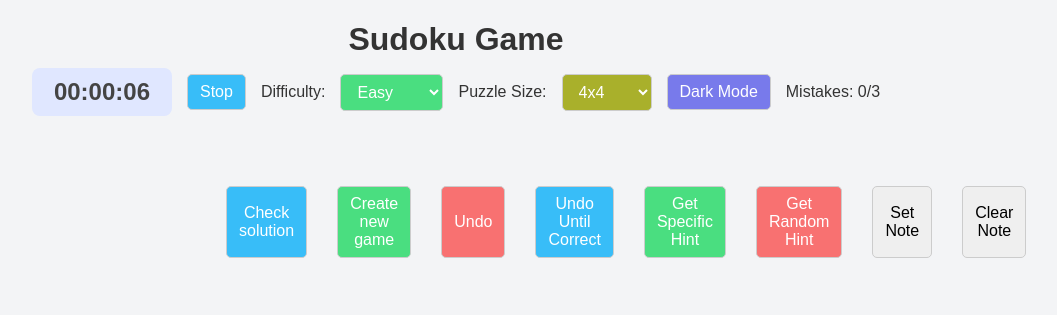
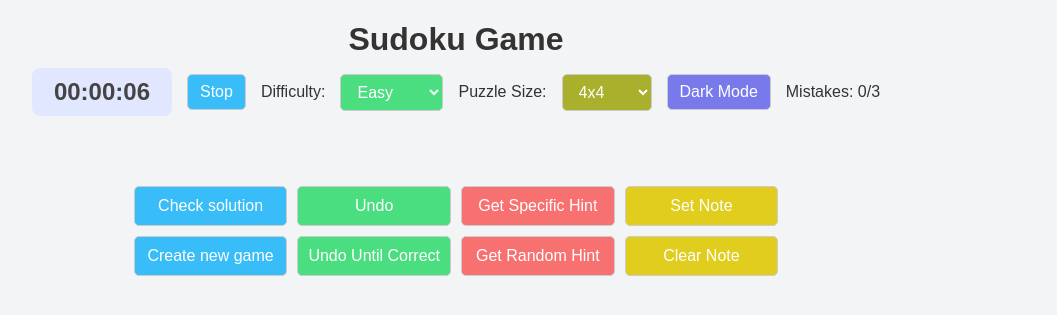
Before and after one commit to jbierowiec/CISC_6100, a Python web app: template frontend/templates/index.html in a window 1280 px wide. Shown: the top 315 px of the page, without its empty margins (184-1241 px from the left). Run offline with Jinja, Linux system fonts and the light colour scheme; the template is opened without the code that fills it, so the values that code supplies are empty.

Commit message:
Pause/Fix, Win message, responsive changes

```diff
--- a/frontend/static/style.css
+++ b/frontend/static/style.css
@@ -6,7 +5,21 @@ body {
   font-family: Arial, sans-serif;
   background-color: #f3f4f6;
   margin: 0;
+  padding: 0;
+  box-sizing: border-box;
 }
+
+.container {
+  display: flex;
+  flex-direction: column;
+  align-items: center;
+  width: 90%; /* Adjust the width based on screen size */
+  max-width: 1200px; /* Prevent it from growing too large */
+  margin: 0 auto;
+  padding: 20px;
+  box-sizing: border-box;
+}
+
 
 /* Title styling */
 h1 {
@@ -23,22 +36,21 @@ h1 {
   margin-bottom: 20px;
 }
 
-/* Bottom controls container for inline layout */
 .bottom-controls {
-  display: flex;
-  grid-template-columns: repeat(3, 1fr);
-  grid-template-rows: repeat(3, auto);
-  gap: 10px 30px;
-  justify-content: space-evenly;
-  justify-items: center;
+  display: grid;
+  grid-template-columns: repeat(4, 1fr); /* 4 buttons per row */
+  gap: 10px; /* Spacing between buttons */
+  justify-content: center; /* Center the grid */
   padding: 20px;
-  width: 500px;
-  box-sizing: border-box;
- }
+  max-width: 75%; /* Ensure it spans the available width */
+  box-sizing: border-box; /* Include padding in width calculation */
+}
 
 .bottom-controls button {
-  margin-bottom: 5px;
+  width: 100%; /* Make buttons span their grid cell */
+  padding: 10px; /* Adjust padding for button size */
 }
+
 
 /* Timer styling */
 #timer {
@@ -72,35 +84,57 @@ button:hover {
   opacity: 0.9;
 }
 
+button:disabled {
+  background-color: #ccc;
+  color: #666;
+  cursor: not-allowed;
+}
+
 /* Button colors */
 button#theme-toggle {
   background-color: #787aeb;
   color: #fff;
 }
+
 button:nth-of-type(1) {
   background-color: #38bdf8;
   color: #fff;
-} /* Check Solution */
+}
+
 button:nth-of-type(2) {
   background-color: #4ade80;
   color: #fff;
-} /* New Game */
+}
+
 button:nth-of-type(3) {
   background-color: #f87171;
   color: #fff;
-} /* Undo */
+}
+
 button:nth-of-type(4) {
+  background-color: #e1cd1e;
+  color: #fff;
+}
+
+button:nth-of-type(5) {
   background-color: #38bdf8;
   color: #fff;
-} /* Check Solution */
-button:nth-of-type(5) {
+}
+
+button:nth-of-type(6) {
   background-color: #4ade80;
   color: #fff;
-} /* New Game */
-button:nth-of-type(6) {
+}
+
+button:nth-of-type(7) {
   background-color: #f87171;
   color: #fff;
-} /* Undo */
+}
+
+button:nth-of-type(8) {
+  background-color: #e1cd1e;
+  color: #fff;
+}
 
 /* Dark mode button colors */
 body.dark-mode button#theme-toggle {
--- a/frontend/templates/index.html
+++ b/frontend/templates/index.html
@@ -47,18 +47,14 @@
     <!-- Bottom controls: Check Solution, New Game, Undo, Get Hint -->
     <div class="bottom-controls">
       <button onclick="checkSolution()">Check solution</button>
+      <button onclick="undoMove()">Undo</button>
+      <button onclick="getHint()">Get Specific Hint</button>
+      <button onclick="note()">Set Note</button>
       <button onclick="newGame()">Create new game</button>
-      <button onclick="undoMove()">Undo</button>
       <button onclick="undoUntilCorrect()">Undo Until Correct</button>
-      <button onclick="getHint()">Get Specific Hint</button>
       <button onclick="getRandomHint()">Get Random Hint</button>
-      <button onclick="note()">Set Note</button>
       <button onclick="clearNotes()">Clear Note</button>
-      <!--
-      <button id="set-note-button" onclick="toggleSetNote()">
-        Set Note: Off
-      </button>
-    --></div>
+    </div>
     <!-- Loss message modal -->
     <div
       id="loss-message"
@@ -77,9 +73,25 @@
       <p>You Lost!</p>
       <p>Retry in <span id="retry-timer">10</span> seconds...</p>
     </div>
+    <div
+      id="congrats-message"
+      style="
+        display: none;
+        position: fixed;
+        top: 50%;
+        left: 50%;
+        transform: translate(-50%, -50%);
+        background-color: white;
+        border: 2px solid black;
+        padding: 20px;
+        text-align: center;
+      "
+    >
+      <p>Congratulations! You have solved the Sudoku puzzle!</p>
+      <button onclick="restartGame()">New Game</button>
+    </div>
 
     <script>
-
       const puzzleSize = document.getElementById("puzzleSize").value;
       const maxMistakes = 3;
       let mistakeCount = 0;
@@ -92,25 +104,24 @@
 
       // Mark
       // when the html page is loaded, generate the random puzzle
-      document.addEventListener("DOMContentLoaded", async function() {
+      document.addEventListener("DOMContentLoaded", async function () {
         // Store the session ID in localStorage when the page loads
-          currentSessionID = localStorage.getItem("session_id")
-          console.log(currentSessionID)
-          if (!currentSessionID) // if there was not an existing session, set it to 0
-            currentSessionID = 0
+        currentSessionID = localStorage.getItem("session_id");
+        console.log(currentSessionID);
+        if (!currentSessionID)
+          // if there was not an existing session, set it to 0
+          currentSessionID = 0;
 
         // Request for a new game (pass the existing session_id if available)
-          response = await fetch(
-          `/get_session?session_id=${currentSessionID}`
-          );
+        response = await fetch(`/get_session?session_id=${currentSessionID}`);
         data = await response.json();
 
-          const newSessionID = data.new_session_id
+        const newSessionID = data.new_session_id;
         console.log(newSessionID);
 
         localStorage.setItem("session_id", newSessionID);
 
-          puzzleResponse = await fetch(`/get_puzzle?session_id=${newSessionID}`)
+        puzzleResponse = await fetch(`/get_puzzle?session_id=${newSessionID}`);
         const puzzleData = await puzzleResponse.json();
 
         updateGrid(puzzleData.cells);
@@ -118,16 +129,18 @@
 
       //Jonathan
       //this is what is directly called from the button. This takes all the values we need then passes it to the async function to set the backend notes
-      function note(){
-        console.log(selectedCell)
+      function note() {
+        console.log(selectedCell);
         if (selectedCell) {
           const row = parseInt(selectedCell.dataset.row);
           const col = parseInt(selectedCell.dataset.col);
-          const puzzleSize = parseInt(document.getElementById("puzzleSize").value);
+          const puzzleSize = parseInt(
+            document.getElementById("puzzleSize").value
+          );
           const value = prompt("Enter a note value (1-9):");
-          if(value && !isNaN(value) && value >= 1 && value <= puzzleSize){
-            setNote(row, col, parseInt(value))
-          } else{
+          if (value && !isNaN(value) && value >= 1 && value <= puzzleSize) {
+            setNote(row, col, parseInt(value));
+          } else {
             alert("Invalid note value. Please enter a valid number");
           }
         } else {
@@ -170,7 +183,7 @@
           });
 
           const data2 = await response2.json();
-          const notes = data2["notes"]
+          const notes = data2["notes"];
           console.log("Notes fetched successfully:", notes);
           if (notes) {
             // Call the function to update the UI with the new notes
@@ -201,7 +214,12 @@
 
         const noteGrid = cellContainer.querySelector(".notes-grid");
         if (!noteGrid) {
-            console.error("Notes grid not found for cell at row:", row, "col:", col);
+          console.error(
+            "Notes grid not found for cell at row:",
+            row,
+            "col:",
+            col
+          );
           return;
         }
 
@@ -217,7 +235,11 @@
           noteGrid.appendChild(noteElement);
         }
 
-        console.log("Notes updated successfully for cell:", { row, col, notes });
+        console.log("Notes updated successfully for cell:", {
+          row,
+          col,
+          notes,
+        });
       }
 
       //Jonathan
@@ -245,7 +267,9 @@
           if (data.success) {
             console.log(data.message);
 
-                document.querySelectorAll(".cell-container").forEach((cellContainer) => {
+            document
+              .querySelectorAll(".cell-container")
+              .forEach((cellContainer) => {
                 const row = parseInt(cellContainer.dataset.row);
                 const col = parseInt(cellContainer.dataset.col);
 
@@ -258,7 +282,6 @@
           console.error("Error clearing all notes:", error);
         }
       }
-
 
       // Jan
       // Function to get a hint
@@ -292,13 +315,14 @@
         do {
           row = Math.floor(Math.random() * size); // Random row index
           col = Math.floor(Math.random() * size); // Random column index
-          cell = document.querySelector(`.cell[data-row="${row}"][data-col="${col}"]`);
+          cell = document.querySelector(
+            `.cell[data-row="${row}"][data-col="${col}"]`
+          );
         } while (cell && (cell.value !== "" || cell.disabled)); // Ensure the cell is empty and not pre-filled
 
         // Pass the random row and column into getSpecificHint
         getSpecificHint(row, col);
       }
-
 
       // Jan / Jonathan
       // Function to get a specifc hint
@@ -311,13 +335,13 @@
             alert("Session ID is not available. Please restart the game.");
             return;
           }
-          puzzleResponse = await fetch(`/get_puzzle?session_id=${sessionId}`)
+          puzzleResponse = await fetch(`/get_puzzle?session_id=${sessionId}`);
           if (!puzzleResponse.ok) {
             throw new Error("Failed to fetch puzzle from the server");
           }
           const puzzleData = await puzzleResponse.json();
           const solution = puzzleData.solution;
-          hint = solution[row][col]
+          hint = solution[row][col];
           if (hint !== undefined) {
             // Fill the cell with the hint value
             const cell = document.querySelector(
@@ -325,9 +349,7 @@
             );
             if (cell && !cell.disabled) {
               cell.value = hint;
-              alert(
-                `Hint for cell (${row + 1}, ${col + 1}) is: ${hint}`
-              );
+              alert(`Hint for cell (${row + 1}, ${col + 1}) is: ${hint}`);
             } else {
               alert("This cell is already filled or disabled.");
             }
@@ -405,15 +427,14 @@
         const result = await response.json();
 
         // Iterate over the cells to update on the frontend
-        result.cells_to_update.forEach(cell => {
-
+        result.cells_to_update.forEach((cell) => {
           const cellElement = document.querySelector(
             `.cell[data-row="${cell.row}"][data-col="${cell.col}"]`
           );
 
           // If the cell is found, update its value
           if (cellElement) {
-              cellElement.value = cell.previous_value || "";  // Update the cell value
+            cellElement.value = cell.previous_value || ""; // Update the cell value
           }
         });
 
@@ -556,11 +577,16 @@
         const gridSize = Math.sqrt(document.querySelectorAll(".cell").length);
         const squareSize = Math.sqrt(gridSize);
         let hasMistakes = false;
+        let allFilled = true;
 
         document.querySelectorAll(".cell").forEach((cell) => {
           cell.classList.remove("incorrect-cell"); // Remove incorrect-cell class
           cell.style.backgroundColor = ""; // Reset background color
 
+          // Check if the board is fully filled
+          if (!cell.value) {
+            allFilled = false;
+          }
         });
 
         for (let row = 0; row < gridSize; row++) {
@@ -581,6 +607,10 @@
               }
             }
           }
+        }
+
+        if (!hasMistakes && allFilled) {
+          checkSolutionAutomatically(); // Check solution if no mistakes and all cells are filled
         }
 
         if (hasMistakes) {
@@ -658,7 +688,6 @@
         });
       });
 
-
       // Jan
       // Function to select a number from the number buttons and input it into a cell
       async function selectNumber(num) {
@@ -676,19 +705,29 @@
           userCol = selectedCell.dataset.col;
 
           // Get the existing session_id from localStorage
-          const existingSessionId = localStorage.getItem('session_id');
+          const existingSessionId = localStorage.getItem("session_id");
 
           const updateResponse = await fetch("/update_cell", {
             method: "POST",
             headers: { "Content-Type": "application/json" },
-            body: JSON.stringify({ row: userRow, column: userCol, new_value: num, session_id: existingSessionId, }),
+            body: JSON.stringify({
+              row: userRow,
+              column: userCol,
+              new_value: num,
+              session_id: existingSessionId,
+            }),
           });
 
           // Correct field - Jonathan
           const correctnessResponse = await fetch("/isCorrect", {
             method: "POST",
             headers: { "Content-Type": "application/json" },
-            body: JSON.stringify({ row: userRow, col: userCol, value: num, session_id: existingSessionId, }),
+            body: JSON.stringify({
+              row: userRow,
+              col: userCol,
+              value: num,
+              session_id: existingSessionId,
+            }),
           });
 
           const result = await correctnessResponse.json();
@@ -720,7 +759,7 @@
         if (array1.length !== array2.length) return false;
 
         for (let i = 0; i < array1.length; i++) {
-          if (array1[i].length !== array2[i].length){
+          if (array1[i].length !== array2[i].length) {
             return false;
           }
           for (let j = 0; j < array1[i].length; j++) {
@@ -733,7 +772,9 @@
       // Jan / Jonathan / Mark
       // Function to check solution of the board
       async function checkSolution() {
-        const puzzleSize = parseInt(document.getElementById("puzzleSize").value);
+        const puzzleSize = parseInt(
+          document.getElementById("puzzleSize").value
+        );
         const sessionId = localStorage.getItem("session_id");
 
         if (!sessionId) {
@@ -742,7 +783,9 @@
         }
 
         // Fetch the puzzle data using the session ID
-        const puzzleResponse = await fetch(`/get_puzzle?session_id=${sessionId}`);
+        const puzzleResponse = await fetch(
+          `/get_puzzle?session_id=${sessionId}`
+        );
         if (!puzzleResponse.ok) {
           alert("Failed to fetch puzzle from the server.");
           return;
@@ -755,7 +798,7 @@
         let boardComplete = true; // Flag to check if the board is completely filled
         let incorrectCells = []; // List to track any incorrect cells
 
-        cells.forEach(cell => {
+        cells.forEach((cell) => {
           // Check only non-prefilled cells
           if (!cell.pre_filled) {
             if (cell.value === 0) {
@@ -780,10 +823,47 @@
         }
       }
 
+      async function checkSolutionAutomatically() {
+        const sessionId = localStorage.getItem("session_id");
+
+        if (!sessionId) {
+          alert("Session ID is not available. Please restart the game.");
+          return;
+        }
+
+        // Fetch the puzzle data using the session ID
+        const puzzleResponse = await fetch(
+          `/get_puzzle?session_id=${sessionId}`
+        );
+        if (!puzzleResponse.ok) {
+          console.error("Failed to fetch puzzle data.");
+          return;
+        }
+
+        const puzzleData = await puzzleResponse.json();
+        const cells = puzzleData.cells;
+
+        let allCorrect = true;
+
+        cells.forEach((cell) => {
+          if (!cell.pre_filled && cell.value !== cell.solution) {
+            allCorrect = false;
+          }
+        });
+
+        if (allCorrect) {
+          stopTimer(); // Stop the timer
+          const congratsMessage = document.getElementById("congrats-message");
+          congratsMessage.style.display = "block";
+
+          disableBoard(); // Disable the board
+        }
+      }
+
       // Mark
       // helper function to highlight incorrect cells -- NOT INVALID CELLS
       function highlightIncorrectCells(incorrectCells) {
-        incorrectCells.forEach(cell => {
+        incorrectCells.forEach((cell) => {
           const cellElement = document.querySelector(
             `.cell[data-row="${cell.row}"][data-col="${cell.column}"]`
           );
@@ -801,7 +881,7 @@
         const puzzleSize = document.getElementById("puzzleSize").value; // Get the selected puzzle size
 
         // Get the existing session_id from localStorage if it exists
-        const existingSessionId = localStorage.getItem('session_id');
+        const existingSessionId = localStorage.getItem("session_id");
 
         // Request for a new game (pass the existing session_id if available)
         const response = await fetch(
@@ -811,7 +891,7 @@
         const { cells, session_id } = await response.json();
 
         // Store the new session_id in localStorage for future use
-        localStorage.setItem('session_id', session_id);
+        localStorage.setItem("session_id", session_id);
 
         /*const response = await fetch(
           `/new_game?difficulty=${difficulty}&size=${puzzleSize}`
@@ -829,6 +909,14 @@
 
         resetTimer();
         moveHistory = [];
+      }
+
+      function restartGame() {
+        const congratsMessage = document.getElementById("congrats-message");
+        if (congratsMessage) {
+          congratsMessage.style.display = "none"; // Hide the congratulations message
+        }
+        newGame(); // Start a new game
       }
 
       // Jan
@@ -888,7 +976,9 @@
           // Add click event listener for cell selection
           cellContainer.addEventListener("click", () => {
             // Deselect previously selected cell
-                document.querySelectorAll(".cell-container").forEach((container) => {
+            document
+              .querySelectorAll(".cell-container")
+              .forEach((container) => {
                 container.classList.remove("selected");
               });
 
@@ -905,16 +995,21 @@
           cellElement.dataset.row = row;
           cellElement.dataset.col = column;
           cellElement.value = value !== 0 ? value : ""; // Show empty for value 0
+          cellElement.readOnly = true; // Prevent typing in non-pre-filled cells
           cellElement.disabled = pre_filled; // Disable pre-filled cells
-            cellElement.readOnly = true; // Prevent typing in non-pre-filled cells
-            cellElement.style.fontWeight = pre_filled ? "bold" : "normal";
+          cellElement.dataset.preFilled = pre_filled ? "true" : "false"; // Mark pre-filled cells
+          cellElement.style.backgroundColor = pre_filled ? "#e2e8f0" : "#fff"; // Background color
+          cellElement.style.color = pre_filled ? "blue" : "#000"; // Text color
+          cellElement.style.fontWeight = pre_filled ? "bold" : "normal"; // Font weight
           cellElement.style.textAlign = "center";
           cellElement.style.width = "100%";
           cellElement.style.height = "100%";
 
           // Allow typing directly into the cell
           cellElement.addEventListener("input", (event) => {
-                console.log(`Cell (${row}, ${column}) updated with value: ${event.target.value}`);
+            console.log(
+              `Cell (${row}, ${column}) updated with value: ${event.target.value}`
+            );
           });
 
           // Prevent clicking the input from deselecting the cell
@@ -991,10 +1086,10 @@
 
           // Restore the original state of all cells
           cells.forEach((cell) => {
-            //cell.style.backgroundColor = ""; // Restore cell background
+            //cell.style.backgroundColor = "#ccc"; // Restore cell background
             //cell.style.color = ""; // Restore cell text color
             cell.style.filter = ""; // Remove blur
-            cell.disabled = cell.dataset.preFilled === "true"; // Disable pre-filled cells
+            cell.disabled = cell.dataset.pre_filled === "true"; // Disable pre-filled cells
           });
 
           // Enable all buttons except the pause button
@@ -1008,10 +1103,8 @@
           // Pause the game
           pauseButton.textContent = "Play";
 
-          // Blackout all cells
+          // Blur all cells
           cells.forEach((cell) => {
-            //cell.style.backgroundColor = "black"; // Set background to black
-            //cell.style.color = "black"; // Hide cell text
             cell.style.filter = "blur(5px)"; // Apply blur
             cell.disabled = true; // Disable all interactions
           });
```
Also changed, not shown: other parts of frontend/static/style.css (+65 -3 lines), backend/db.sqlite3. Lines whose indentation alone changed are shown as unchanged.
